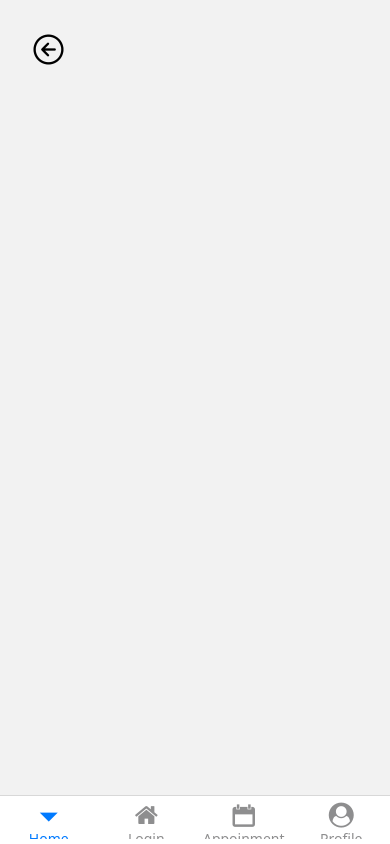
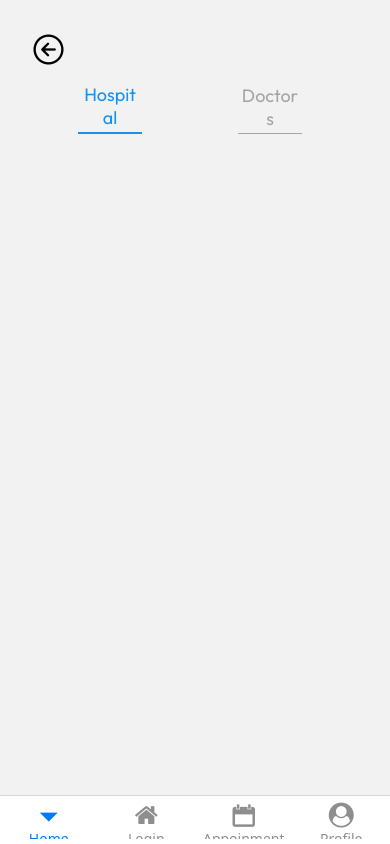
Before and after one commit to sathsarasithum/Health-Care-App, a React Native app: screen /hospital-doctor-list-screen in a window 390 px wide. Built offline with nearby package versions, Linux system fonts and the light colour scheme.

Commit message:
Adding custom tab(Hospital and Doctor) in HospitalDoctorListScreen

```diff
--- /dev/null
+++ b/App/Components/HospitalDoctorScreen/HospitalDoctorTab.js
@@ -0,0 +1,68 @@
+import { StyleSheet, Text, TouchableOpacity, View } from 'react-native'
+import React, { useState } from 'react'
+import Colors from '../../../assets/Shared/Colors'
+
+const HospitalDoctorTab = () => {
+    const [activeIndex, setActiveIndex] = useState(0)
+  return (
+    <View style={{marginTop:10}}>
+      <View style={{display:'flex', flexDirection:'row', alignItems:'center', justifyContent:'space-around',marginRight:10}}>
+        <TouchableOpacity
+        style={[
+            activeIndex==0
+            ?styles.activeTab
+            :styles.inActiveTab
+        ]}
+        onPress={()=>setActiveIndex(0)}>
+            <Text style={[
+                activeIndex===0
+                ?styles.activeText
+                :styles.inActiveText
+            ]}>Hospital</Text>
+        </TouchableOpacity>
+        <TouchableOpacity
+        style={[
+            activeIndex==1
+            ?styles.activeTab
+            :styles.inActiveTab
+        ]}
+        onPress={()=>setActiveIndex(1)}>
+            <Text style={[
+                activeIndex===1
+                ?styles.activeText
+                :styles.inActiveText
+            ]}>Doctors</Text>
+        </TouchableOpacity>
+      </View>
+    </View>
+  )
+}
+
+export default HospitalDoctorTab
+
+const styles = StyleSheet.create({
+    activeText:{
+        textAlign:'center',
+        fontFamily:'appfont',
+        fontSize:18,
+        color:Colors.PRIMARY
+    },
+    inActiveText:{
+        textAlign:'center',
+        fontFamily:'appfont',
+        fontSize:18,
+        color:Colors.GREY
+    },
+    activeTab:{
+        borderBottomWidth:2,
+        borderBottomColor:Colors.PRIMARY,
+        padding:3,
+        width:'20%'
+    },
+    inActiveTab:{
+        borderBottomWidth:1,
+        borderBottomColor:Colors.GREY,
+        padding:3,
+        width:'20%'
+    }
+})
--- a/App/Screens/HospitalDoctorListScreen.js
+++ b/App/Screens/HospitalDoctorListScreen.js
@@ -2,14 +2,16 @@ import { StyleSheet, Text, View } from 'react-native'
 import React from 'react'
 import { useRoute } from '@react-navigation/native'
 import PageHeader from '../Components/Shared/PageHeader';
+import HospitalDoctorTab from '../Components/HospitalDoctorScreen/HospitalDoctorTab';
 
 const HospitalDoctorListScreen = () => {
 
   const param = useRoute().params;
   return (
     <View style={{padding:30}}>
-      <Text>{param?.categoryName}</Text>
+
       <PageHeader title={param?.categoryName}/>
+      <HospitalDoctorTab />
     </View>
   )
 }
```
